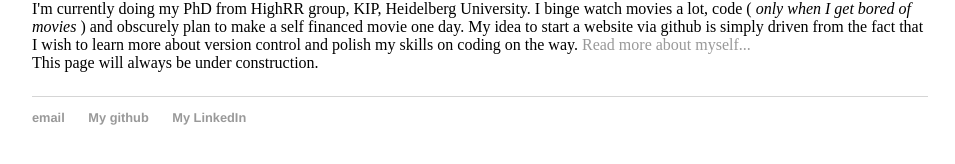
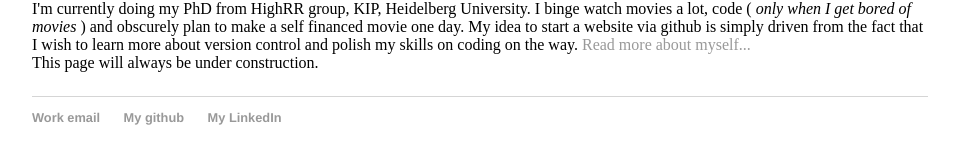
Before and after one commit to an15ms157/abhishek.github.io, a Jekyll site: the page built from index.html, in a window 1280 px wide. Shown: the part 461-625 px from the top of the page, without its empty margins (160-1115 px from the left). Built offline with Jekyll 4.4.1, drawn with Linux system fonts in a browser that asks for light colours.

Commit message:
Update default.html

```diff
--- a/_layouts/default.html
+++ b/_layouts/default.html
@@ -21,7 +21,7 @@
 			</div><!-- /.container -->
 			<footer>
 	    		<ul>
-	        		<li><a href="mailto:aabhishek.naath@gmail.com">email</a></li>
+	        		<li><a href="mailto:aabhishek.naath@gmail.com">Work email</a></li>
 	        		<li><a href="https://github.com/an15ms157">My github</a></li>
 				<li><a href="https://www.linkedin.com/in/abhishek-nath-17b07b116/">My LinkedIn</a></li>
 				</ul>
```
